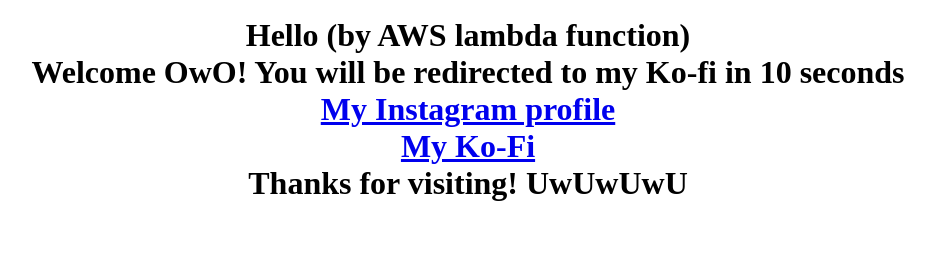
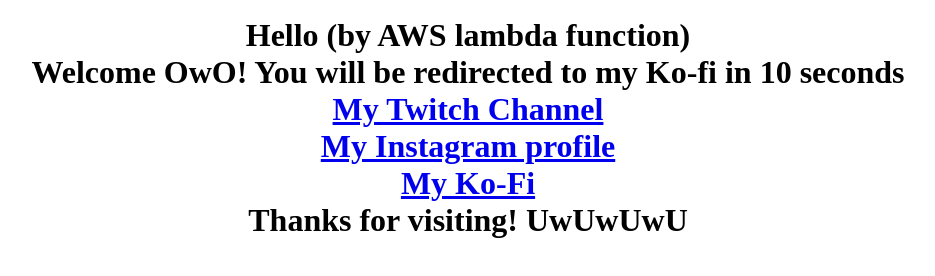
Before and after one commit to tiffany-matsuda/tiffany-matsuda.github.io, a plain HTML site: page index.html in a window 1280 px wide. Shown: the part 330-606 px from the top of the page, without its empty margins (172-1107 px from the left). Drawn offline with Linux system fonts and the light colour scheme; no server answers.

Commit message:
Update index.html

```diff
--- a/index.html
+++ b/index.html
@@ -26,6 +26,8 @@
 <script>myFunction()</script>
 
 <br>
+<a href="https://www.twitch.tv/tiffany_matsuda">My Twitch Channel</a>
+<br>
 <a href="https://www.instagram.com/tiffany_matsuda">My Instagram profile</a>
 <br>
 <a href="https://ko-fi.com/tiffanym">My Ko-Fi</a>
```
